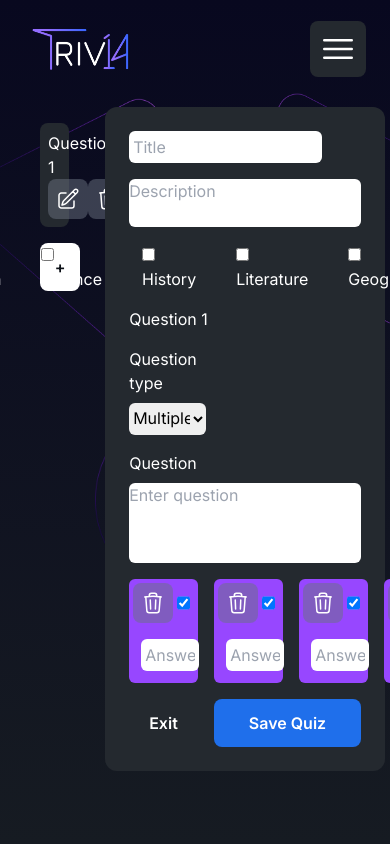
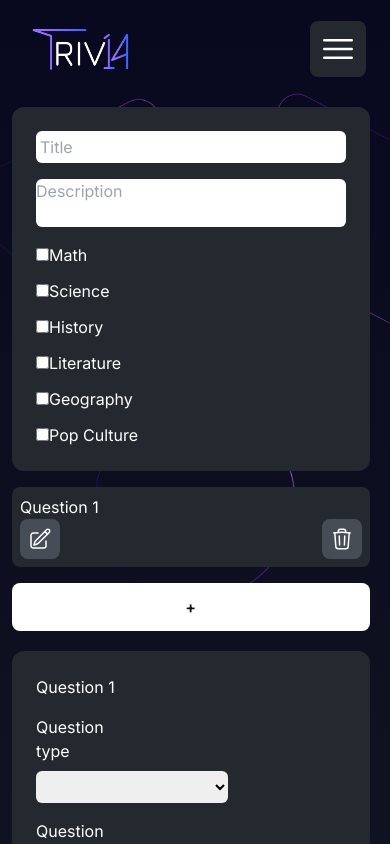
Before and after one commit to jacob-kn/TRIV14, a React (Create React App) app in the folder frontend/: page /quizzes/create in a window 390 px wide. Shown: the top 844 px of the page. Built offline with nearby package versions, Linux system fonts and the light colour scheme.

Commit message:
media query update

```diff
--- a/frontend/src/pages/Create.jsx
+++ b/frontend/src/pages/Create.jsx
@@ -111,6 +111,7 @@ function Create() {
     // Adjust options if switching from Fill in the Blank to multiple choice
     if (event.target.value === 'Multiple Choice' && answerCount > 4) {
       setAnswerCount(4);
+      setCurrentAnswers(defaultOptions);
     }
     if (event.target.value === 'Multiple Choice' && answerCount < 2) {
       setAnswerCount(2);
@@ -191,39 +192,17 @@ function Create() {
   }
 
   return (
-    <div className="flex flex-row gap-9 ml-10">
+    <div className="flex flex-col md:gap-9 ml-3 lg:ml-10 w-full">
       <BgFlourish flourish="3" />
 
-        {/* List of Questions */}
-        <div className='w-1/12'>
-        <ul className=" md:max-w-7xl rounded-md">
-          {currentQuestions.map((question, index) => (
-            <li className="flex flex-col justify-between text-white bg-surface rounded-lg w-full md:w-auto p-2 my-4 cursor-pointer" key={index}>
-              Question {index + 1}
-              <div className="flex flex-row justify-between">
-                <IconButton className="inline" type="secondary" onClick={() => changeQuestion(index)}>
-                    <PencilSquareIcon className="w-6 h-6" />
-              </IconButton>
-              <IconButton className="inline" type="secondary" onClick={() => removeQuestion(index)}>
-                    <TrashIcon className="w-6 h-6" />
-              </IconButton>
-              </div>
-
-            </li>
-          ))}
-        </ul>
-        <Button className="w-full" onClick={addQuestion}>+</Button>
-      </div>
-
-
-        <div className="relative flex flex-col gap-4 items-center p-6 rounded-xl bg-surface text-white w-4/5 mr-10">
+      <div className="relative flex flex-col gap-4 items-center p-6 rounded-xl bg-surface text-white w-11/12 mr-10">
         <input
           type="text"
           id={`title`}
           name={`title`}
           value={title}
           placeholder="Title"
-            className='text-black rounded-md p-1 mr-auto w-5/6'
+          className='text-black rounded-md p-1 mr-auto w-full'
           onChange={(e) => handleTitleTextChange(e)}
         />
         <textarea
@@ -235,7 +214,7 @@ function Create() {
           className="text-black w-full resize-none rounded-md">
         </textarea>
 
-            <div id="tagboxes" className='flex flex-row gap-10 '>
+        <div id="tagboxes" className='flex flex-col md:flex-row gap-3 md:gap-10 mr-auto'>
           <label>
             <input type="checkbox" name="Math" value=" Math" />
             Math
@@ -261,7 +240,34 @@ function Create() {
             Pop Culture
           </label>
         </div>
+      </div>
 
+
+
+      <div className='flex flex-col lg:flex-row gap-5 w-full'>
+
+        {/* List of Questions */}
+        <div className='w-11/12 lg:w-1/6'>
+          <ul className="rounded-md">
+            {currentQuestions.map((question, index) => (
+              <li className="flex flex-col justify-between text-white bg-surface rounded-lg w-full p-2 my-4 cursor-pointer" key={index}>
+                Question {index + 1}
+                <div className="flex flex-row justify-between">
+                  <IconButton className="inline" type="secondary" onClick={() => changeQuestion(index)}>
+                      <PencilSquareIcon className="w-6 h-6" />
+                  </IconButton>
+                  <IconButton className="inline" type="secondary" onClick={() => removeQuestion(index)}>
+                        <TrashIcon className="w-6 h-6" />
+                  </IconButton>
+                </div>
+
+              </li>
+            ))}
+          </ul>
+          <Button className="w-full" onClick={addQuestion}>+</Button>
+
+        </div>
+        <div className="relative flex flex-col gap-4 items-center p-6 rounded-xl bg-surface text-white w-11/12 lg:w-3/4 mr-10 mb-5">
 
           <h2 className="mr-auto">Question {currentQuestionIndex + 1}</h2>
 
@@ -271,7 +277,7 @@ function Create() {
               <select
                   id="questionType"
                   name="questionType"
-                    className="text-black h-8 rounded-md"
+                  className="text-black h-8 rounded-md w-full pr-48"
                   value={questionType}
                   onChange={handleQuestionTypeChange}
               >
@@ -288,7 +294,7 @@ function Create() {
 
           {/*Render Multiple Choice */}
           {questionType === 'Multiple Choice' && (
-            <div className='flex flex-row gap-4 w-full justify-between'>
+          <div className='flex flex-col md:flex-row gap-4 w-full justify-between'>
               {Array.from({ length: answerCount }).map((_, index) => (
 
               <div name="mcQs" key={index} className={`bg-${['blue-violet', 'blue-violet', 'blue-violet', 'blue-violet'][index]} flex-grow rounded-md`}>
@@ -311,12 +317,12 @@ function Create() {
                     name={`input${index + 1}`}
                     placeholder={`Answer ${index + 1}`}
                     className='text-black rounded-md p-1 m-3 w-5/6'
-                      value={currentAnswers[index].text || ''}
+                    value={currentAnswers[index].text}
                     onChange={(e) => handleAnswerTextChange(e, index)}
                   />
               </div>
               ))}
-                {answerCount < 4 && <Button onClick={addAnswer}>+</Button>}
+              {answerCount < 4 && <Button onClick={(addAnswer)}>+</Button>}
           </div>
           )}
 
@@ -333,7 +339,7 @@ function Create() {
                 name={`input${index + 1}`}
                 placeholder={`Fill in the Blank ${index + 1}`}
                 className="text-black  rounded-md p-1 w-full"
-                    value={currentAnswers[index].text || ''}
+                value={currentAnswers[index].text}
                 onChange={(e) => handleAnswerTextChange(e, index)}
                 />
                 <IconButton className="inline m-1" type="secondary" onClick={() => removeAnswer(index)}>
@@ -367,10 +373,8 @@ function Create() {
             grid-column: span 1; /* Ensure each button spans only 1 column */
             }
           `}</style>
-
-
         </div>
-
+      </div>
     </div>
   );
 }
--- a/frontend/src/pages/Edit.jsx
+++ b/frontend/src/pages/Edit.jsx
@@ -15,12 +15,16 @@ function Edit() {
   const [updateQuiz, { isLoading: isUpdating }] = useUpdateQuizMutation();
   const [, navigate] = useLocation();
 
+  const defaultTF = [
+    { text: '', isCorrect: true },
+    { text: '', isCorrect: false },
+  ]
 
   const defaultOptions = [
-    { text: 'a', isCorrect: true },
-    { text: 'b', isCorrect: true },
-    { text: 'c', isCorrect: true },
-    { text: 'd', isCorrect: true },
+    { text: '', isCorrect: true },
+    { text: '', isCorrect: true },
+    { text: '', isCorrect: true },
+    { text: '', isCorrect: true },
   ];
   const defaultQuestion = {
     question: '',
@@ -113,9 +117,11 @@ function Edit() {
     // Adjust answers if switching from Fill in the Blank to multiple choice
     if (event.target.value === 'Multiple Choice' && answerCount > 4) {
       setAnswerCount(4);
+      setCurrentAnswers(defaultOptions);
     }
     if (event.target.value === 'Multiple Choice' && answerCount < 2) {
       setAnswerCount(2);
+      setCurrentAnswers(defaultTF);
     }
   };
 
@@ -211,39 +217,17 @@ function Edit() {
 
 
   return (
-    <div className="flex flex-row gap-9 ml-10">
+    <div className="flex flex-col md:gap-9 ml-3 lg:ml-10 w-full">
       <BgFlourish flourish="3" />
 
-        {/* List of Questions */}
-        <div className='w-1/12'>
-        <ul className=" md:max-w-7xl rounded-md">
-          {currentQuestions.map((question, index) => (
-            <li className="flex flex-col justify-between text-white bg-surface rounded-lg w-full md:w-auto p-2 my-4 cursor-pointer" key={index}>
-              Question {index + 1}: {question.type}
-              <div className="flex flex-row justify-between">
-                <IconButton className="inline" type="secondary" onClick={() => changeQuestion(index)}>
-                    <PencilSquareIcon className="w-6 h-6" />
-              </IconButton>
-              <IconButton className="inline" type="secondary" onClick={() => removeQuestion(index)}>
-                    <TrashIcon className="w-6 h-6" />
-              </IconButton>
-              </div>
-
-            </li>
-          ))}
-        </ul>
-        <Button className="w-full" onClick={addQuestion}>+</Button>
-      </div>
-
-
-      <div className="relative flex flex-col gap-4 items-center p-6 rounded-xl bg-surface text-white w-4/5 mr-10">
+      <div className="relative flex flex-col gap-4 items-center p-6 rounded-xl bg-surface text-white w-11/12 mr-10">
         <input
           type="text"
           id={`title`}
           name={`title`}
           value={title}
           placeholder="Title"
-          className='text-black rounded-md p-1 mr-auto w-5/6'
+          className='text-black rounded-md p-1 mr-auto w-full'
           onChange={(e) => handleTitleTextChange(e)}
         />
         <textarea
@@ -255,7 +239,7 @@ function Edit() {
           className="text-black w-full resize-none rounded-md">
         </textarea>
 
-          <div id="tagboxes" className='flex flex-row gap-10 '>
+        <div id="tagboxes" className='flex flex-col md:flex-row gap-3 md:gap-10 mr-auto'>
           <label>
             <input type="checkbox" name="Math" value=" Math" />
             Math
@@ -281,9 +265,36 @@ function Edit() {
             Pop Culture
           </label>
         </div>
+      </div>
+
+
+
+      <div className='flex flex-col lg:flex-row gap-5 w-full'>
+
+        {/* List of Questions */}
+        <div className='w-11/12 lg:w-1/6'>
+          <ul className="rounded-md">
+            {currentQuestions.map((question, index) => (
+              <li className="flex flex-col justify-between text-white bg-surface rounded-lg w-full p-2 my-4 cursor-pointer" key={index}>
+                Question {index + 1}
+                <div className="flex flex-row justify-between">
+                  <IconButton className="inline" type="secondary" onClick={() => changeQuestion(index)}>
+                      <PencilSquareIcon className="w-6 h-6" />
+                  </IconButton>
+                  <IconButton className="inline" type="secondary" onClick={() => removeQuestion(index)}>
+                        <TrashIcon className="w-6 h-6" />
+                  </IconButton>
+                </div>
+
+              </li>
+            ))}
+          </ul>
+          <Button className="w-full" onClick={addQuestion}>+</Button>
+
+        </div>
+        <div className="relative flex flex-col gap-4 items-center p-6 rounded-xl bg-surface text-white w-11/12 lg:w-3/4 mr-10 mb-5">
 
           <h2 className="mr-auto">Question {currentQuestionIndex + 1}</h2>
-
 
           {/* Dropdown for Question type */}
           <div className="flex flex-col gap-2 mr-auto w-1/3 rounded-md">
@@ -291,7 +302,7 @@ function Edit() {
               <select
                   id="questionType"
                   name="questionType"
-                  className="text-black h-8 rounded-md"
+                  className="text-black h-8 rounded-md w-full pr-48"
                   value={questionType}
                   onChange={handleQuestionTypeChange}
               >
@@ -308,7 +319,7 @@ function Edit() {
 
           {/*Render Multiple Choice */}
           {questionType === 'Multiple Choice' && (
-          <div className='flex flex-row gap-4 w-full justify-between'>
+          <div className='flex flex-col md:flex-row gap-4 w-full justify-between'>
               {Array.from({ length: answerCount }).map((_, index) => (
 
               <div name="mcQs" key={index} className={`bg-${['blue-violet', 'blue-violet', 'blue-violet', 'blue-violet'][index]} flex-grow rounded-md`}>
@@ -388,9 +399,7 @@ function Edit() {
             }
           `}</style>
         </div>
-
-
-
+      </div>
     </div>
   );
 }
```
Lines whose indentation alone changed are shown as unchanged.
